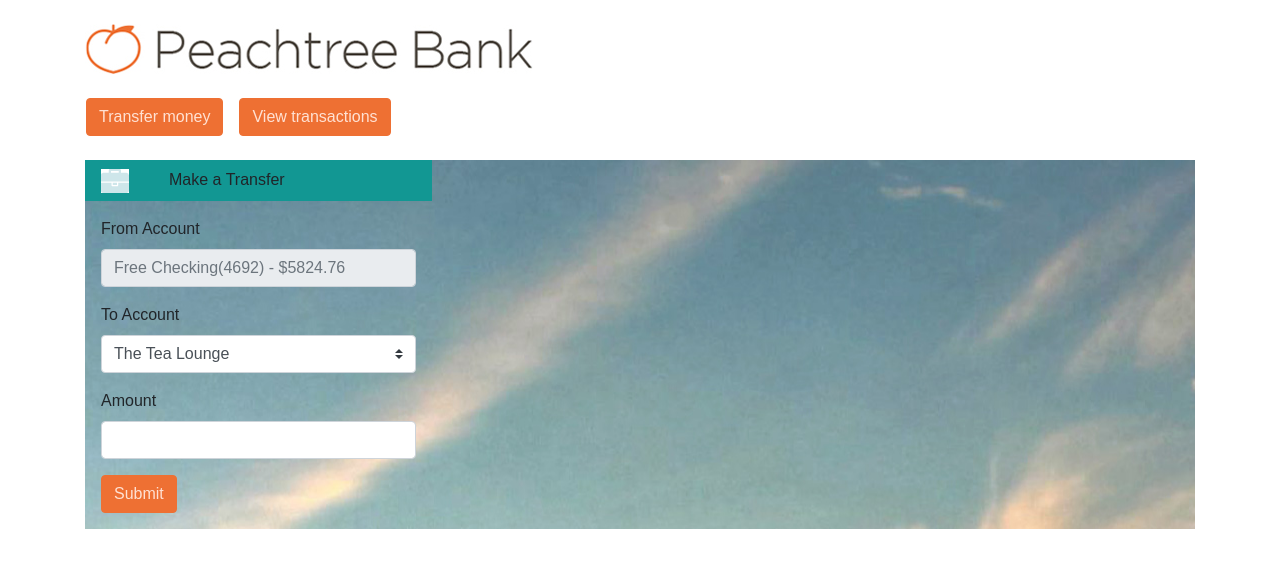
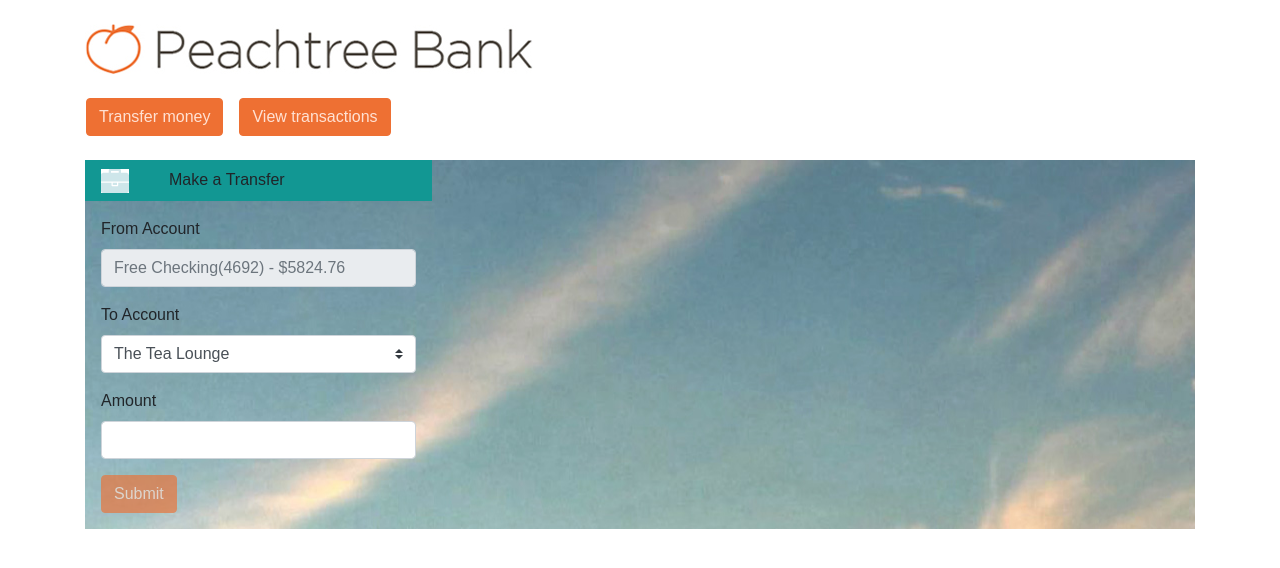
Before and after one commit to vishal-patel93/bank-transfer-app, an Angular app: page /make-transfer in a window 1280 px wide. Shown: the top 568 px of the page. Built offline with nearby package versions, Linux system fonts and the light colour scheme.

Commit message:
update submit button logic

```diff
--- a/src/app/components/make-transfer/make-transfer.component.html
+++ b/src/app/components/make-transfer/make-transfer.component.html
@@ -27,7 +27,7 @@
         </div>
         <div class="row mb-3">
             <div class="col-6 ml-3 mr-3">
-                <button type="submit" class="btn btn-primary" (click)="makePayment()" [disabled]="false">Submit</button>
+                <button type="submit" class="btn btn-primary" (click)="makePayment()" [disabled]="!isFormValid() || overDraftError">Submit</button>
             </div>
         </div>
     </form>
--- a/src/app/components/make-transfer/make-transfer.component.ts
+++ b/src/app/components/make-transfer/make-transfer.component.ts
@@ -1,5 +1,5 @@
 import { Component, OnInit } from '@angular/core';
-import { FormControl, FormGroup } from '@angular/forms';
+import { FormControl, FormGroup, Validators } from '@angular/forms';
 
 import { TransactionService } from 'src/app/services/transaction.service';
 import { Router } from '@angular/router';
@@ -18,8 +18,8 @@ export class MakeTransferComponent implements OnInit {
   hasTransactioBeenAdded: boolean = false;
   overDraftError: boolean = false;
   makePaymentForm = new FormGroup({
-    merchant: new FormControl(''),
-    transferAmount: new FormControl('')
+    merchant: new FormControl('', Validators.required),
+    transferAmount: new FormControl('', Validators.required)
   });
 
   constructor(private transactionService: TransactionService,
@@ -63,4 +63,8 @@ export class MakeTransferComponent implements OnInit {
     sessionStorage.setItem('updatedBalance', `${this.updatedBalance}`);
   }
 
+  isFormValid() {
+    console.log(this.makePaymentForm.valid)
+    return this.makePaymentForm.valid;
+  }
 }
--- a/src/styles.css
+++ b/src/styles.css
@@ -10,7 +10,7 @@ body {
 	width: 100%;
 }
 
-.btn-primary{
+.btn-primary, .btn-primary:disabled {
 	color:#ffe1d3;
 	background-color:#ee7033;
 	border-color: #ee7033;
```
